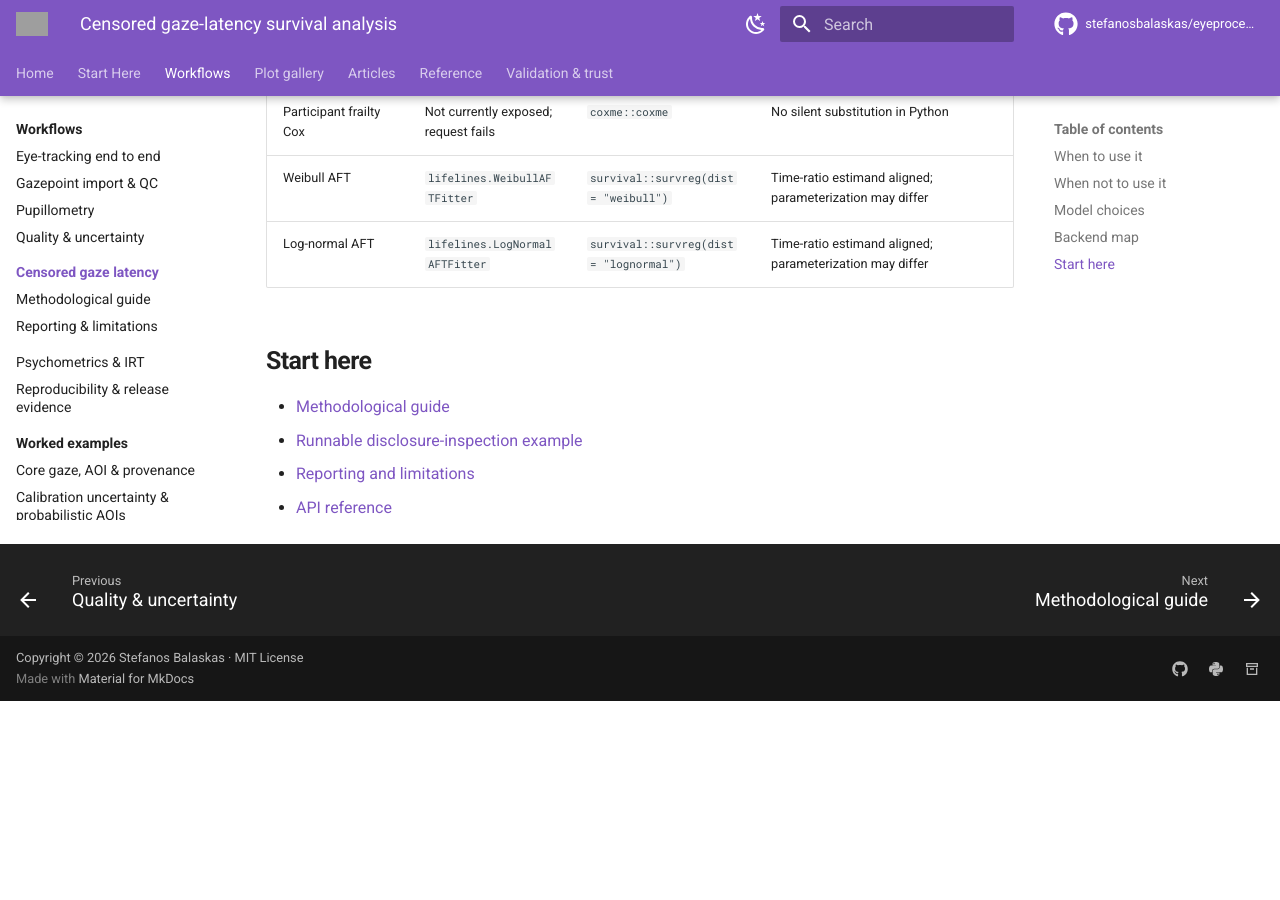
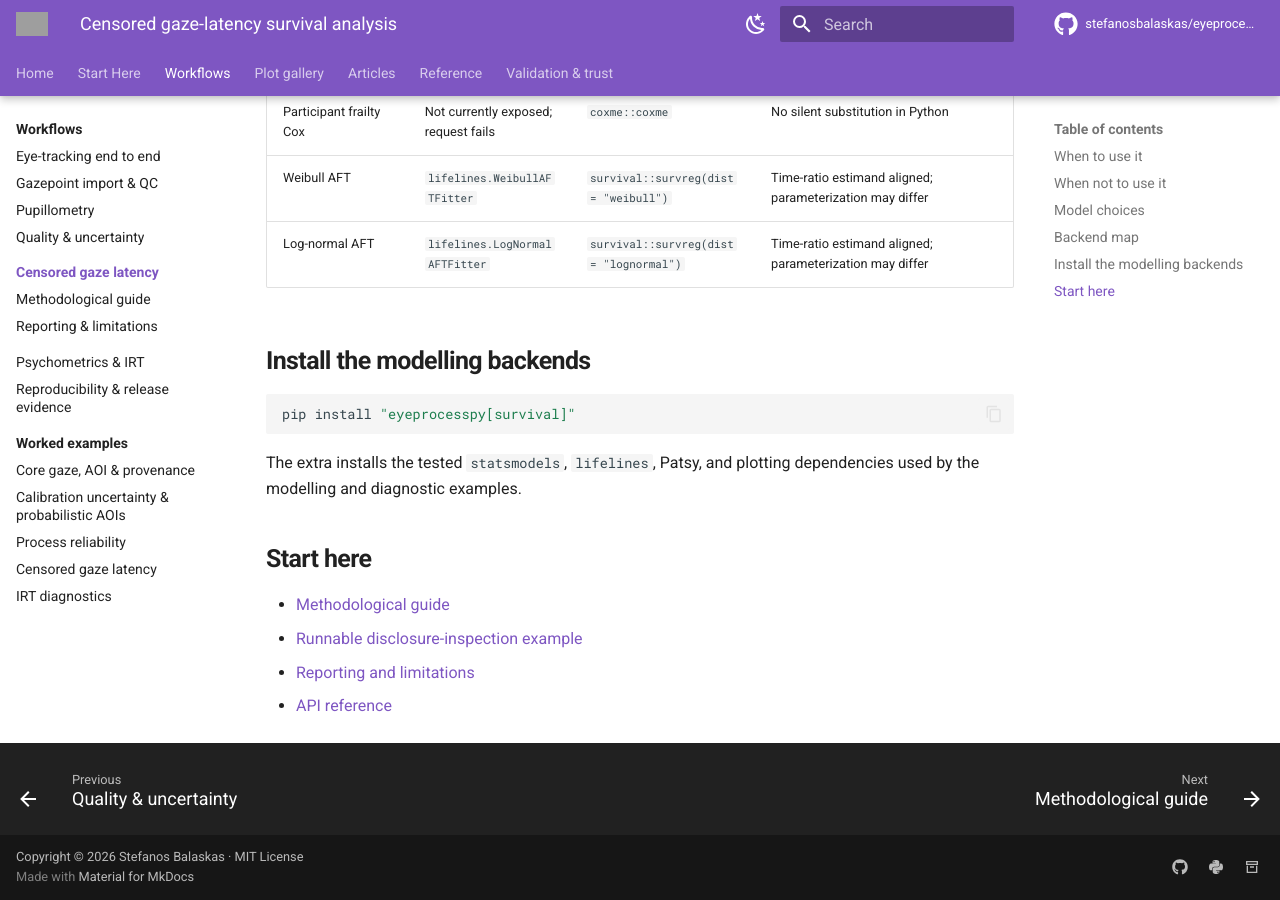
Before and after one commit to stefanosbalaskas/eyeprocesspy, an MkDocs documentation site: the page built from docs/methods/gaze-survival/index.md, in a window 1280 px wide and 900 px high, scrolled down 2499 px. Built offline with MkDocs 1.6.1 and Material for MkDocs 9.7.7, drawn with Linux system fonts in a browser that asks for light colours; comment, search, counter and statistics services are not loaded; before the commit the page ends 3200 px from its top, so only the background shows below that; grey boxes are pictures that could not be loaded.

Commit message:
docs: surface survival extra on method landing page

````diff
--- a/docs/methods/gaze-survival/index.md
+++ b/docs/methods/gaze-survival/index.md
@@ -71,6 +71,14 @@
 | Weibull AFT | `lifelines.WeibullAFTFitter` | `survival::survreg(dist = "weibull")` | Time-ratio estimand aligned; parameterization may differ |
 | Log-normal AFT | `lifelines.LogNormalAFTFitter` | `survival::survreg(dist = "lognormal")` | Time-ratio estimand aligned; parameterization may differ |
 
+## Install the modelling backends
+
+```bash
+pip install "eyeprocesspy[survival]"
+```
+
+The extra installs the tested `statsmodels`, `lifelines`, Patsy, and plotting dependencies used by the modelling and diagnostic examples.
+
 ## Start here
 
 - [Methodological guide](../../guides/gaze-survival-analysis.md)
````
